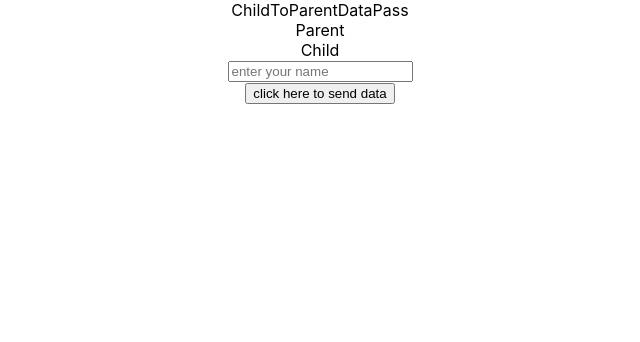
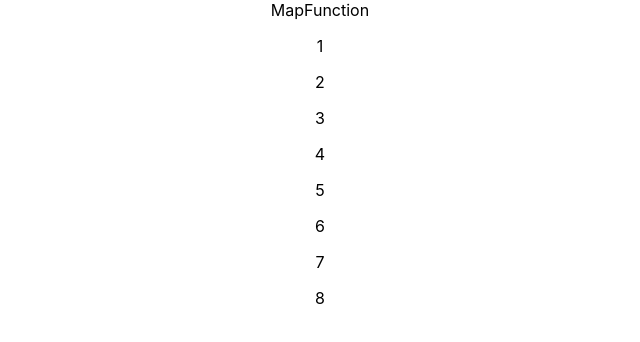
Before and after one commit to es-77/react-js-learn-app, a React (Create React App) app: page / in a window 1280 px wide. Shown: the top 342 px of the page, without its empty margins (320-960 px from the left). Built offline with nearby package versions, Linux system fonts and the light colour scheme.

Commit message:
map function

```diff
--- a/src/App.js
+++ b/src/App.js
@@ -25,6 +25,7 @@ import ArrowFunction from './function_components/ArrowFunction';
 import ExportDefaultOrExport, { MyFunction1, MyFunction2 } from './function_components/ExportDefaultOrExport';
 import PropsEvent from './function_components/PropsEvent';
 import ChildToParentDataPass from './function_components/ChildToParentDataPass';
+import MapFunction from './function_components/MapFunction';
 
 function App() {
   return (
@@ -64,7 +65,8 @@ function App() {
       <MyFunction1/>
       <MyFunction2/> */}
       {/* <PropsEvent/> */}
-      <ChildToParentDataPass/>
+      {/* <ChildToParentDataPass/> */}
+      <MapFunction/>
     </div>
   );
 }
--- /dev/null
+++ b/src/function_components/MapFunction.js
@@ -0,0 +1,20 @@
+import React from 'react'
+
+function MapFunction() {
+    const number = [1, 2, 3, 4, 5, 6, 7, 8];
+    var list = number.map((num)=>{
+        return <p key={num}>{num}</p>;
+    })
+  return (
+    <div>MapFunction
+    <br />
+    {/* {number && number.map((item)=>{
+        return <p>{item}</p>
+    })} */}
+
+    {list}
+    </div>
+  )
+}
+
+export default MapFunction
```
